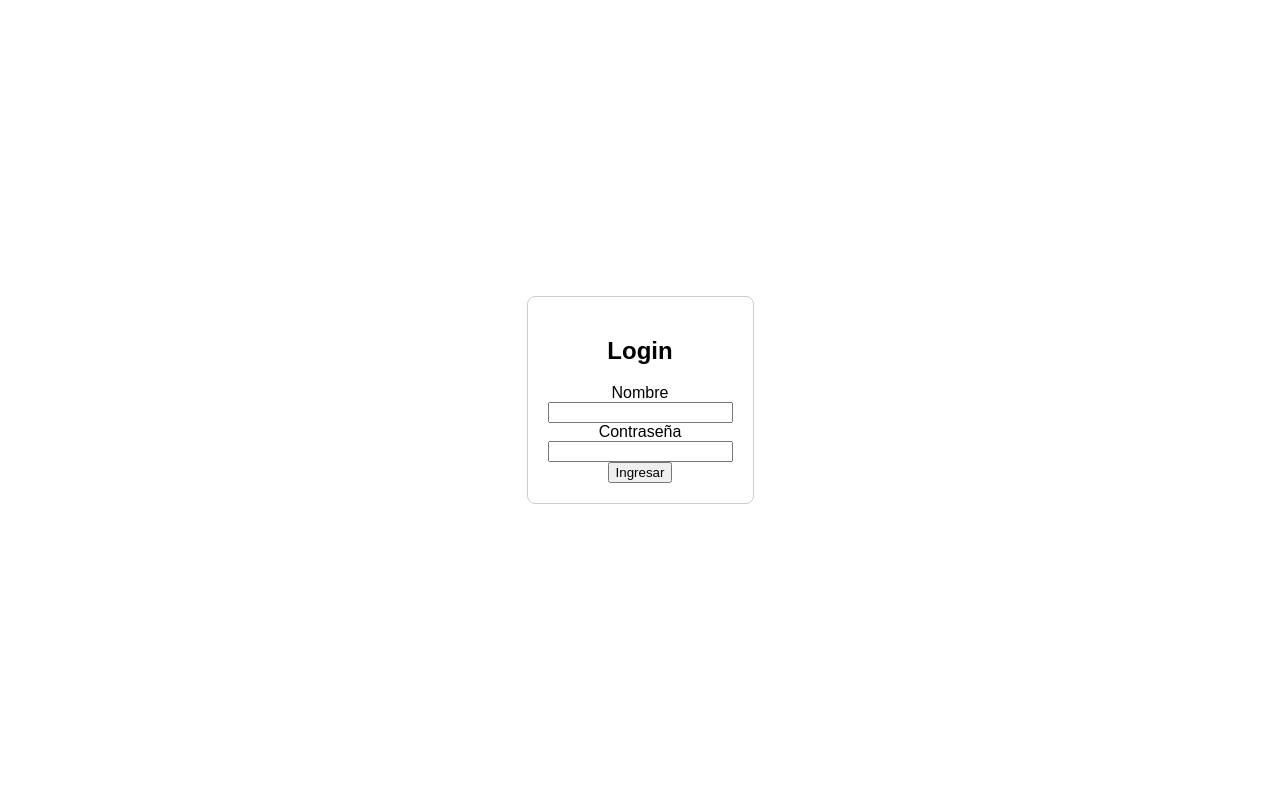
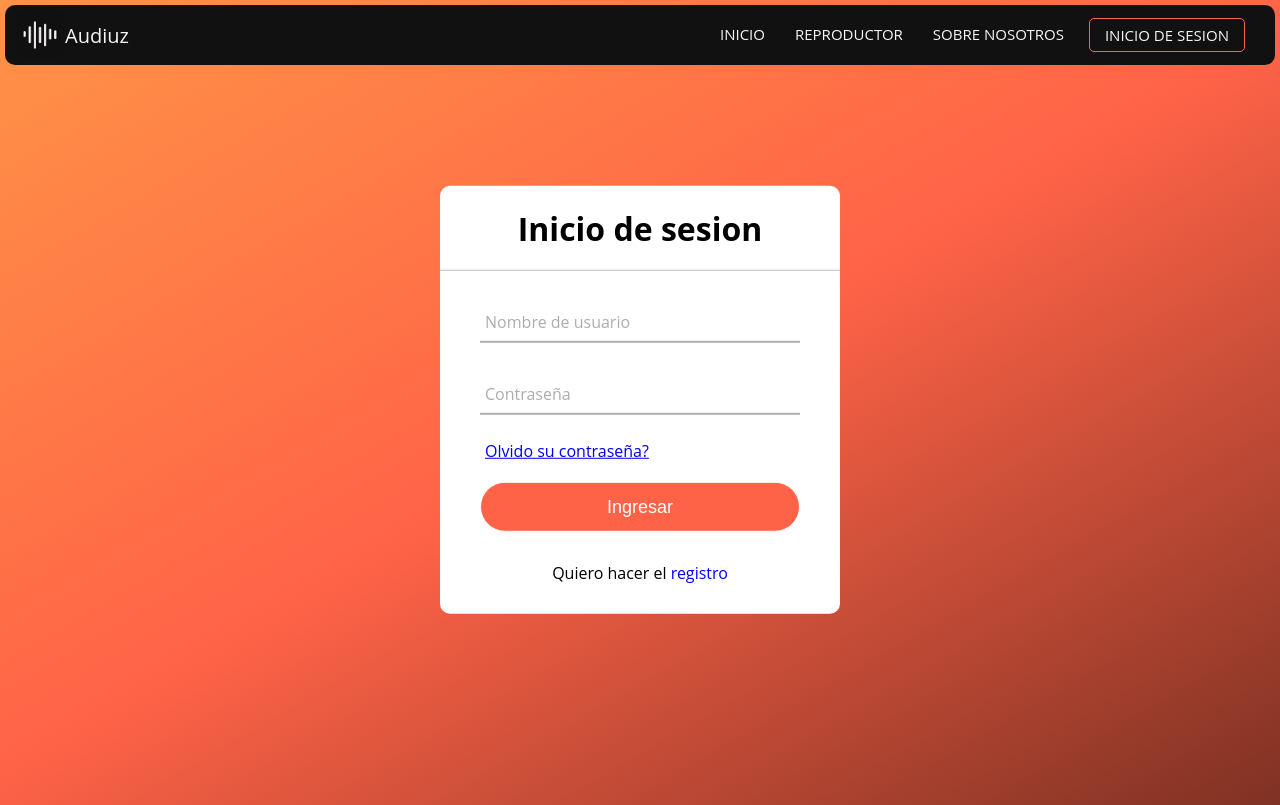
Before and after one commit to Eduhassangordillo/Audiuz, a plain HTML site: page assets/pages/login.html in a window 1280 px wide. Drawn offline with Linux system fonts and the light colour scheme; some packages are replaced by stand-ins of ours; a script that the page names is missing.

Commit message:
add login styles

```diff
--- a/assets/css/index.css
+++ b/assets/css/index.css
@@ -1,7 +1,11 @@
 body {
     margin: 0;
+    padding: 0;
     font-family: "open sans", sans-serif;
     box-sizing: border-box;
+    background: linear-gradient(150deg, rgb(255, 147, 71), rgb(255, 99, 71), rgb(127, 49, 35));
+    height: 100vh;
+
 }
 
 .nav-mobile {
@@ -71,6 +75,7 @@ body {
 }
 
 .loglink a {
+    padding: 10px;
     margin: 20px 0px;
     font-size: 15px;
     font-weight: 500;
--- /dev/null
+++ b/assets/css/login.css
@@ -0,0 +1,154 @@
+body {
+    margin: 0;
+    padding: 0;
+    font-family: "open sans", sans-serif;
+    box-sizing: border-box;
+    background: linear-gradient(150deg, rgb(255, 147, 71), rgb(255, 99, 71), rgb(127, 49, 35));
+    height: 100vh;
+}
+
+.formulario {
+    position: absolute;
+    top: 50%;
+    left: 50%;
+    transform: translate(-50%, -50%);
+    width: 400px;
+    background: white;
+    border-radius: 10px;
+}
+
+.formulario h1 {
+    text-align: center;
+    padding: 0 0 20px 0;
+    border-bottom: 1px solid silver;
+}
+
+.formulario form {
+    padding: 0 40px;
+    box-sizing: border-box;
+}
+
+form .username {
+    position: relative;
+    border-bottom: 2px solid #adadad;
+    margin: 30px 0;
+}
+
+form .pass {
+    position: relative;
+    border-bottom: 2px solid #adadad;
+    margin: 30px 0;
+}
+
+.username input {
+    width: 100%;
+    padding: 0 5px;
+    height: 40px;
+    font-size: 16px;
+    border: none;
+    background: none;
+    outline: none;
+}
+
+.pass input {
+    width: 100%;
+    padding: 0 5px;
+    height: 40px;
+    font-size: 16px;
+    border: none;
+    background: none;
+    outline: none;
+}
+
+.username label {
+    position: absolute;
+    top: 50%;
+    left: 5px;
+    color: #adadad;
+    transform: translateY(-45%);
+    font-size: 16px;
+    pointer-events: none;
+}
+
+.pass label {
+    position: absolute;
+    top: 50%;
+    left: 5px;
+    color: #adadad;
+    transform: translateY(-45%);
+    font-size: 16px;
+    pointer-events: none;
+}
+
+.username span::before {
+    content: '';
+    position: absolute;
+    top: 40px;
+    left: 0;
+    width: 100%;
+    height: 2px;
+    background: tomato;
+}
+
+.pass span::before {
+    content: '';
+    position: absolute;
+    top: 40px;
+    left: 0;
+    width: 100%;
+    height: 2px;
+    background: tomato;
+}
+
+
+.username input:focus~label,
+.pass input:focus~label {
+    top: -15px;
+    color: tomato;
+    transition: .5s;
+}
+
+.username input:focus~span::before,
+.pass input:focus~span::before {
+    width: 100%;
+}
+
+.recordar {
+    margin: -5px 0 20px 5px;
+    color: tomato;
+    cursor: pointer;
+}
+
+input[type="submit"] {
+    width: 100%;
+    height: 50px;
+    border: 1px solid;
+    border-radius: 25px;
+    background: tomato;
+    font-size: 18px;
+    color: white;
+    cursor: pointer;
+    outline: none;
+}
+
+input[type="submit"]:hover {
+    border-color: rgb(127, 49, 35);
+    transition: .5s;
+
+}
+
+.registro {
+    margin: 30px 0;
+    text-align: center;
+    font-size: 16px;
+    color: black;
+}
+
+.registro a {
+    color: blue;
+    text-decoration: none;
+}
+
+.registro a:hover {
+    text-decoration: underline;
+}
--- a/assets/pages/login.html
+++ b/assets/pages/login.html
@@ -1,40 +1,77 @@
 <!DOCTYPE html>
-<html lang="en">
+<html lang="es">
   <head>
-    <meta charset="UTF-8">
-    <meta name="viewport" content="width=device-width, initial-scale=1.0">
+    <meta charset="UTF-8" />
+    <meta name="viewport" content="width=device-width, initial-scale=1.0" />
+    <link rel="stylesheet" href="../css/login.css" />
+    <link rel="stylesheet" href="../css/index.css" />
     <title>LOGIN</title>
-    <style>
-        body {
-          font-family: Arial, sans-serif;
-          display: flex;
-          align-items: center;
-          justify-content: center;
-          height: 100vh;
-          margin: 0;
-        }
-        form {
-          display: flex;
-          flex-direction: column;
-          align-items: center;
-          padding: 20px;
-          border: 1px solid #ccc;
-          border-radius: 8px;
-        }
-      </style>
   </head>
+
   <body>
+    <div class="nav-desk">
+      <div class="cont-ico">
+        <img src="../img/imagen_2021-02-19_111917.png" class="img" alt="" />
+        <span>Audiuz</span>
+      </div>
 
+      <div class="navbar">
+        <div class="linkss"><a href="../../index.html">Inicio</a></div>
+        <div class="linkss"><a href="#">reproductor</a></div>
+        <div class="linkss"><a href="#">sobre nosotros</a></div>
+        <div class="loglink"><a href="./login.html">inicio de sesion</a></div>
+      </div>
+    </div>
+    <div class="nav-mobile">
+      <div class="container-ico">
+        <img src="../img/imagen_2021-02-19_111917.png" class="img" alt="" />
+        <span class="title">Audiuz</span>
+      </div>
+
+      <div class="navigation">
+        <div class="ham-btn" onclick="showNav()">
+          <span></span>
+          <span></span>
+          <span></span>
+        </div>
+        <div class="links">
+          <div class="link">
+            <a href="../../index.html">inicio</a>
+          </div>
+          <div class="link">
+            <a href="#">reproductor</a>
+          </div>
+          <div class="link">
+            <a href="#">sobre nosotros</a>
+          </div>
+          <div class="link">
+            <a href="./login.html">inicio de sesion</a>
+          </div>
+        </div>
+      </div>
+    </div>
+
+    <div class="formulario">
+      <h1>Inicio de sesion</h1>
       <form id="loginFrom">
-        <h2>Login</h2>
-        <label for="">Nombre</label>
-        <input type="text" id="username">
+        <div class="username">
+          <input type="text" id="username" />
+          <label for="">Nombre de usuario</label>
+        </div>
+        <div class="pass">
+          <input type="password" id="password" />
           <label for="">Contraseña</label>
-        <input type="password" id="password">
-        <button type="button" onclick="inicioSesion()" value="Ingresar"> Ingresar </button>
+        </div>
+        <div class="recordar"><a href="#">Olvido su contraseña?</a></div>
+        <div>
+          <input type="submit" onclick="inicioSesion()" value="Ingresar" />
+        </div>
+        <div class="registro">Quiero hacer el <a href="#">registro</a></div>
       </form>
+    </div>
 
     <script src="https://cdn.jsdelivr.net/npm/sweetalert2@11"></script>
-    <script src="/assets/script/login.js"></script>
+    <script src="../js/login.js"></script>
+    <script src="../js/index.js"></script>
   </body>
 </html>
```
Also changed, not shown: assets/pages/admin.html (+9 -11 lines), index.html (+19 -14 lines). Lines whose indentation alone changed are shown as unchanged.
